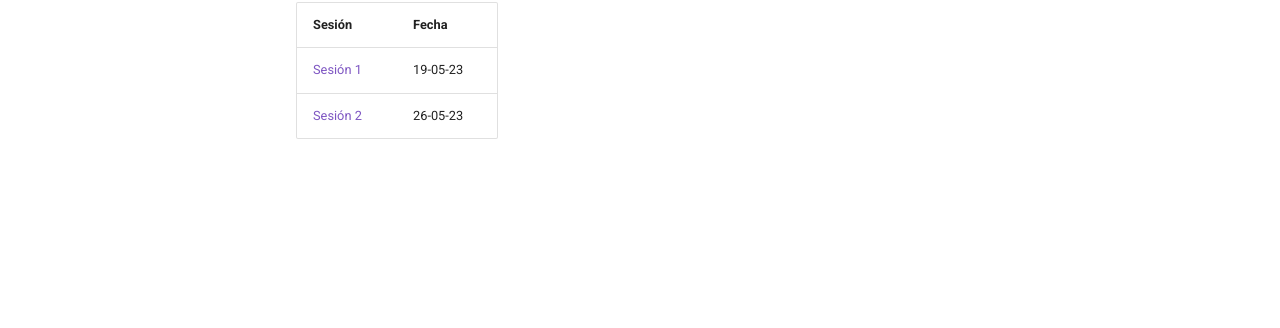
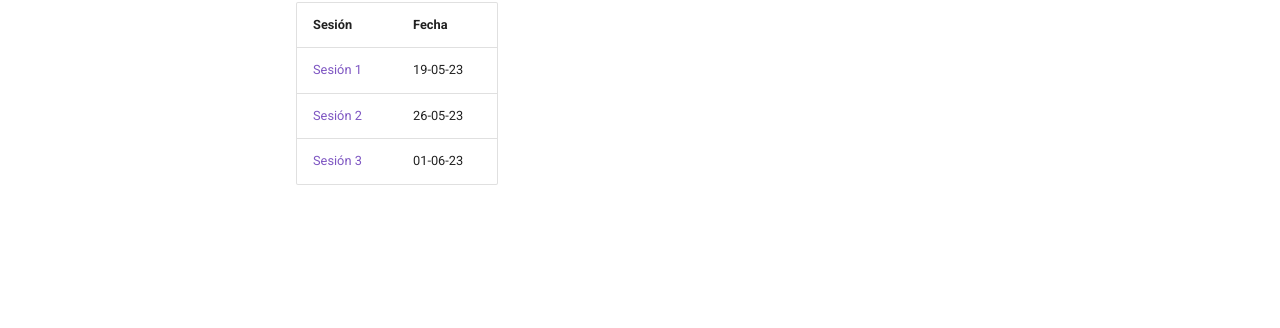
Before and after one commit to AlexGettup/dnd, an MkDocs documentation site: the page built from docs/Dungeons And Dramas/index.md, in a window 1280 px wide. Shown: the part 472-800 px from the top of the page. Built offline with MkDocs 1.6.1 and Material for MkDocs 9.7.7, drawn with Linux system fonts in a browser that asks for light colours.

Commit message:
fix: add session to index

```diff
--- a/docs/Dungeons And Dramas/index.md
+++ b/docs/Dungeons And Dramas/index.md
@@ -12,3 +12,4 @@
 | ---------------------------------- | -------- |
 | [Sesión 1](Sesiones/Sesión%201.md) | 19-05-23 |
 | [Sesión 2](Sesiones/Sesión%202.md) | 26-05-23 |
+| [Sesión 3](Sesiones/Sesión%203.md) | 01-06-23 |
```
Also changed, not shown: docs/Dungeons And Dramas/Personajes/Dienteazul.md (+1 -0 lines).
